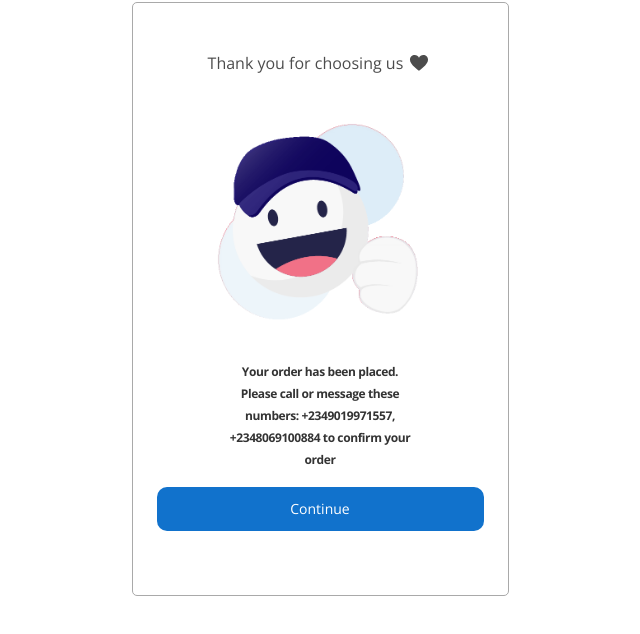
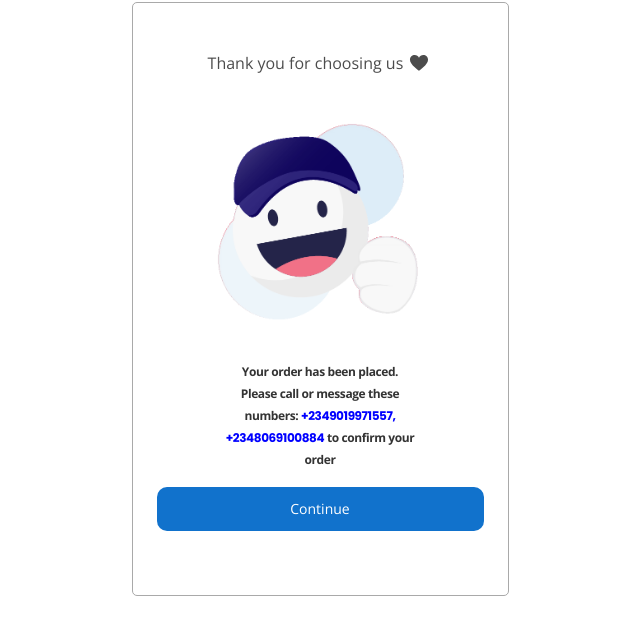
Before and after one commit to DaisiSegun/Root-web, a React (Create React App) app in the folder front-end/: page /congrats in a window 1280 px wide. Shown: the top 634 px of the page, without its empty margins (320-960 px from the left). Built offline with nearby package versions, Linux system fonts and the light colour scheme; no server answers.

Commit message:
yuyu
djdd

```diff
--- a/front-end/src/components/home/Congrats.js
+++ b/front-end/src/components/home/Congrats.js
@@ -19,7 +19,7 @@ function Congrats() {
     const transaction_id = decodeURIComponent(urlParams.get('transaction_id'));
 
     // Construct the API URL with query parameters
-    const apiUrl = `https://walrus-app-quuss.ondigitalocean.app/api/v1/flutterwave?status=${status}&tx_ref=${tx_ref}&transaction_id=${transaction_id}`;
+    const apiUrl = `https://www.rootgroup.org/api/v1/flutterwave?status=${status}&tx_ref=${tx_ref}&transaction_id=${transaction_id}`;
 console.log( status, tx_ref, transaction_id)
 console.log( apiUrl)
     // Make an API GET request to the constructed URL
@@ -47,7 +47,7 @@ console.log( apiUrl)
       </div>
       <img className='congrats-gif' src='/images/congrats.gif' alt="Congrats GIF" />
       <p className='place-order'>
-        Your order has been placed. Please call or message these numbers: +2349019971557, +2348069100884 to confirm your order
+        Your order has been placed. Please call or message these numbers: <span className='call-blue'> +2349019971557, +2348069100884</span> to confirm your order
       </p>
       <button className='button-blue3' onClick={handleContinueClick}>Continue</button>
     </div>
--- a/front-end/src/components/home/CustomerService.js
+++ b/front-end/src/components/home/CustomerService.js
@@ -24,19 +24,19 @@ function CustomerService() {
           </button>
 
 
-          <a href="whatsapp://send?phone=2349019971557">
-        <button className='nav-button2'>
+
+          <Link className='link' to='whatsapp://send?phone=+2349019971557'>
+          <button className='nav-button2'>
           <div className='split-customer1'>
-            <span className='nav-tit'>Call Us </span>
-            <img src='/images/call-us.svg' alt='Call Us Icon' />
+            <span>Reach us on whatsapp</span>
+            <img src='/images/chat-us.svg'/>
             <span className='nav-reach'>+2349019971557</span>
-            <span className='nav-reach'>+2348069100884</span>
-          </div>
-        </button>
-      </a>
+            </div>
+          </button>
+          </Link>
 
 
-          <a href="mailto:rootsgotyou@gmail.com">
+          <Link className='link' to='mailto:rootsgotyou@gmail.com'>
             <button className='nav-button2'>
               <div className='split-customer1'>
                 <span className='nav-tit'>Send us an Email</span>
@@ -44,7 +44,7 @@ function CustomerService() {
                 <span className='nav-reach'>rootsgotyou@gmail.com</span>
               </div>
             </button>
-          </a>
+            </Link>
 
 
 
--- a/front-end/src/components/home/signup.css
+++ b/front-end/src/components/home/signup.css
@@ -634,3 +634,11 @@ margin-bottom: 1rem;
   font-weight: 500;
   color: darkgreen;
 }
+.call-blue{
+  color: blue;
+  font-weight: 700;
+  text-align: center;
+  font-size: 0.75rem;
+
+
+}
```
